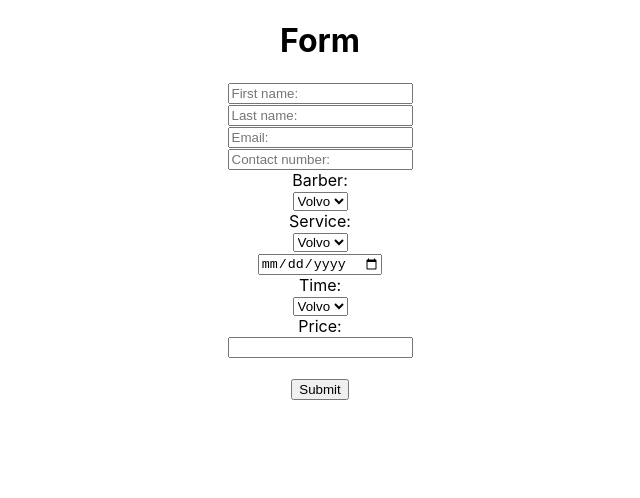
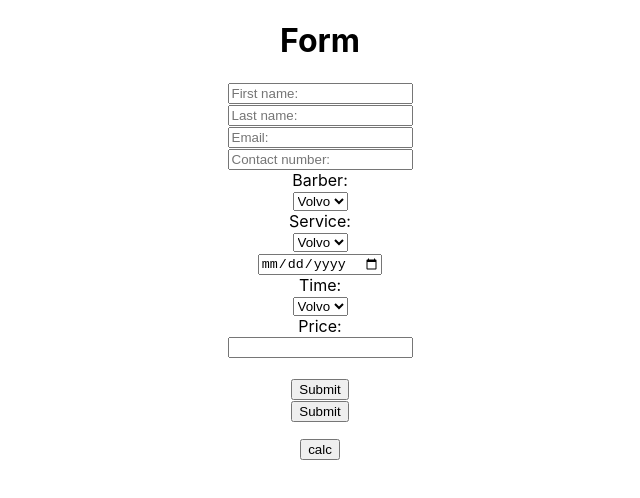
Before and after one commit to b-programming/bookingSystem-unoptimized, a React (Create React App) app: page / in a window 1280 px wide. Shown: the top 498 px of the page, without its empty margins (320-960 px from the left). Built offline with nearby package versions, Linux system fonts and the light colour scheme.

Commit message:
work to be done

```diff
--- a/package.json
+++ b/package.json
@@ -7,6 +7,7 @@
     "@testing-library/react": "^9.4.1",
     "@testing-library/user-event": "^7.2.1",
     "axios": "^0.19.2",
+    "moment": "^2.24.0",
     "react": "^16.12.0",
     "react-dom": "^16.12.0",
     "react-router-dom": "^5.1.2",
--- a/src/components/form.js
+++ b/src/components/form.js
@@ -1,26 +1,87 @@
 import React from 'react'
 import {Redirect } from "react-router-dom";
-
+const axios = require('axios');
+const moment = require('moment');
 class Form extends React.Component {
 constructor(props){
   super(props);
   this.state = {
       success: false,
-
+      workHours: [],
+      appointments: [],
+      booked: [],
+      breaks: [],
+      services: [],
+      barbers:[],
+      earlyWork: true
   };
   this.onSubmit = this.onSubmit.bind(this);
+  this.getData = this.getData.bind(this);
+  this.calcAppointment = this.calcAppointment.bind(this);
+}
+getData = async () => {
+    const wHours = await axios.get('http://127.0.0.1:5000/workHours')
+    const workHours = await wHours.data
+    this.setState({ workHours });
 
+    const appMents = await axios.get('http://127.0.0.1:5000/appointments')
+    const appointments = await appMents.data
+    this.setState({ appointments });
+
+    const servCes = await axios.get('http://127.0.0.1:5000/services')
+    const services = await servCes.data
+    this.setState({ services });
+
+    const barberss = await axios.get('http://127.0.0.1:5000/barbers')
+    const barbers = await barberss.data
+    this.setState({ barbers });
+
+    console.log(this.state.appointments);
+  }
+calcAppointment() {
+    let loopedIndex = 0;
+    const bookedArr = [];
+    this.state.appointments.forEach(appointment => {
+    loopedIndex = loopedIndex + 1;
+    var startDate = moment.unix(appointment.startDate).format('HH:mm');
+    var openDate = moment(`1970-01-01 ${this.state.workHours[0].startHour}:00`).format('HH:mm');
+    var closeDate = moment(`1970-01-01 ${this.state.workHours[0].endHour}:00`).format('HH:mm');
+    var earlyBreakStart = moment(`1970-01-01 ${this.state.barbers[0].workHours[0].lunchTime.startHour}:00`).format('HH:mm');
+    var earlyBreakEnd = moment(`1970-01-01 ${this.state.barbers[0].workHours[0].lunchTime.startHour}:30`).format('HH:mm');
+    if(openDate <= startDate && closeDate >= startDate) {
+        if(startDate<earlyBreakStart || startDate>=earlyBreakEnd){
+            if(appointment.serviceId === 1){
+                bookedArr.push({from: appointment.startDate, to: appointment.startDate + 1200, service: 1 });
+            }
+            if(appointment.serviceId === 2){
+                bookedArr.push({from: appointment.startDate, to: appointment.startDate + 1800, service: 2});
+            }
+            if(appointment.serviceId === 3){
+                bookedArr.push({from: appointment.startDate, to: appointment.startDate + 3000, service: 3});
+            }
+        }
+        if(startDate>earlyBreakStart && startDate<earlyBreakEnd){
+            console.log("on lunch break")
+        }
+    }
+    if(openDate > startDate || closeDate < startDate){
+            console.log("zaprto");
+    }
+    });
+    //booked from to dates
+    this.setState({ booked: bookedArr }, function () {
+        console.log("state:", this.state.booked);
+   });
+   console.log(loopedIndex);
 }
+
 onChange(e) {
     this.setState({ [e.target.name]: e.target.value });
-
   }
 onSubmit(e) {
     e.preventDefault();
     console.log(e);
     this.setState({success: true})
-    var d1 = new Date(1579691400);
-    console.log(`Constructor: ${d1}`);
     }
 
   render() {
@@ -29,7 +90,6 @@ onSubmit(e) {
       if (redirect === true) {
           return <Redirect to="/success" />
       }
-
     return (
       <div>
         <h1>Form</h1>
@@ -79,6 +139,15 @@ onSubmit(e) {
           <br />
           <button type="submit">Submit</button>
         </form>
+
+         <button onClick={this.getData}>Submit</button>
+         <ul>
+        {this.state.workHours.map(w => <li key={w.startHour}>{w.startHour}</li>)}
+      </ul>
+      <ul>
+        {this.state.appointments.map(a => <li key={a.startDate}>{a.startDate}</li>)}
+      </ul>
+      <button onClick={this.calcAppointment}>calc</button>
         </div>
     );
   }
```
Also changed, not shown: 1 other file (tests, documents, lock files or other folders).
